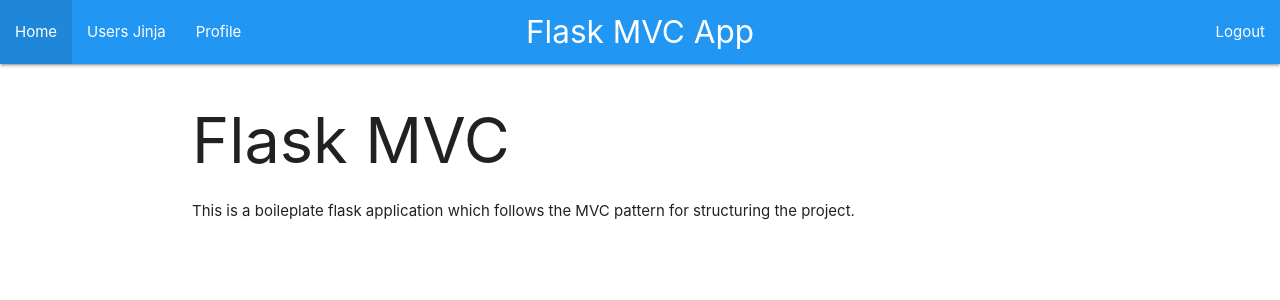
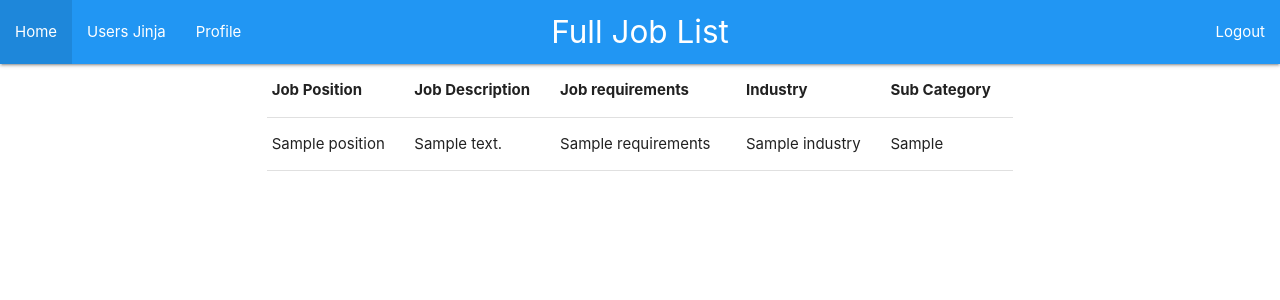
Before and after one commit to keonkhelawan/Turbo_Tech_Inc, a Flask app: template App/templates/index.html in a window 1280 px wide. Shown: the top 300 px of the page. Run offline with Flask 2, Linux system fonts and the light colour scheme; the template is opened without the code that fills it: most values are stand-ins (such as "Sample title", 1, 10 or a date in 2020); parts of the project's set-up code (start-up, migrations or seed data) failed here and were passed over.

Commit message:
keon's changes

```diff
--- a/App/models/__init__.py
+++ b/App/models/__init__.py
@@ -1,2 +1,3 @@
 from .user import *
 from .job import *
+from .course import *
--- /dev/null
+++ b/App/models/course.py
@@ -0,0 +1,6 @@
+from App.database import db
+
+class course(db.Model):
+    courseId = db.column(db.Integer, primary_key=True)
+    courseCode = db.column(db.String(20), nullable=False)
+    userId = db.column(db.Integer, db.ForeignKey('user.id'), nullable=False)
--- a/App/models/user.py
+++ b/App/models/user.py
@@ -5,6 +5,7 @@
     id = db.Column(db.Integer, primary_key=True)
     username =  db.Column(db.String, nullable=False)
     password = db.Column(db.String(120), nullable=False)
+    courses = db.relationship('Course', backref='user', lazy=True, cascade="all, delete-orphan")
 
     def __init__(self, username, password):
         self.username = username
--- a/App/templates/index.html
+++ b/App/templates/index.html
@@ -1,10 +1,33 @@
 {% extends "layout.html" %}
-{% block title %}Flask MVC App{% endblock %}
-{% block page %}Flask MVC App{% endblock %}
+{% block title %}Main Jobs{% endblock %}
+{% block page %}Full Job List{% endblock %}
 
 {{ super() }}
 
 {% block content %}
-    <h1>Flask MVC</h1>
-    <p>This is a boileplate flask application which follows the MVC pattern for structuring the project.</p>
+<div class="row">
+    <table class="col m10 offset-m1">
+     <thead>
+      <tr>
+        <th>Job Position</th>
+        <th>Job Description</th>
+        <th>Job requirements</th>
+        <th>Industry</th>
+        <th>Sub Category</th>
+      </tr>
+     </thead>
+
+     <tbody>
+      {% for data in jobData %}
+      <tr>
+        <td>{{ data.position }}</td>
+        <td>{{ data.description }}</td>
+        <td>{{ data.requirements }}</td>
+        <td>{{ data.industry }}</td>
+        <td>{{ data.subCategory }}</td>
+      </tr>
+      {% endfor %}
+     </tbody>
+    </table>
+  </div>
 {% endblock %}
--- a/App/templates/profile.html
+++ b/App/templates/profile.html
@@ -48,7 +48,6 @@
                    <p>course 8</p>
                    <p>course 9</p>
                    <p>course 10</p>
-                   <p>course 11</p>
                   </div>
 
                  <div style="padding: 0px 0px 0px 70px">
--- a/App/views/api.py
+++ b/App/views/api.py
@@ -1,7 +1,10 @@
 from flask import Blueprint, redirect, render_template, request, send_from_directory
+from App.database import db
+from App.models import Job
 
 api_views = Blueprint('api_views', __name__, template_folder='../templates')
 
 @api_views.route('/', methods=['GET'])
 def get_api_docs():
-    return render_template('index.html')
+    list_of_jobs = Job.query.all()
+    return render_template('index.html', jobData=list_of_jobs)
```
Also changed, not shown: App/jobs.txt (added, +7 -0 lines), initDB.py (added, +28 -0 lines), temp-database.db.
